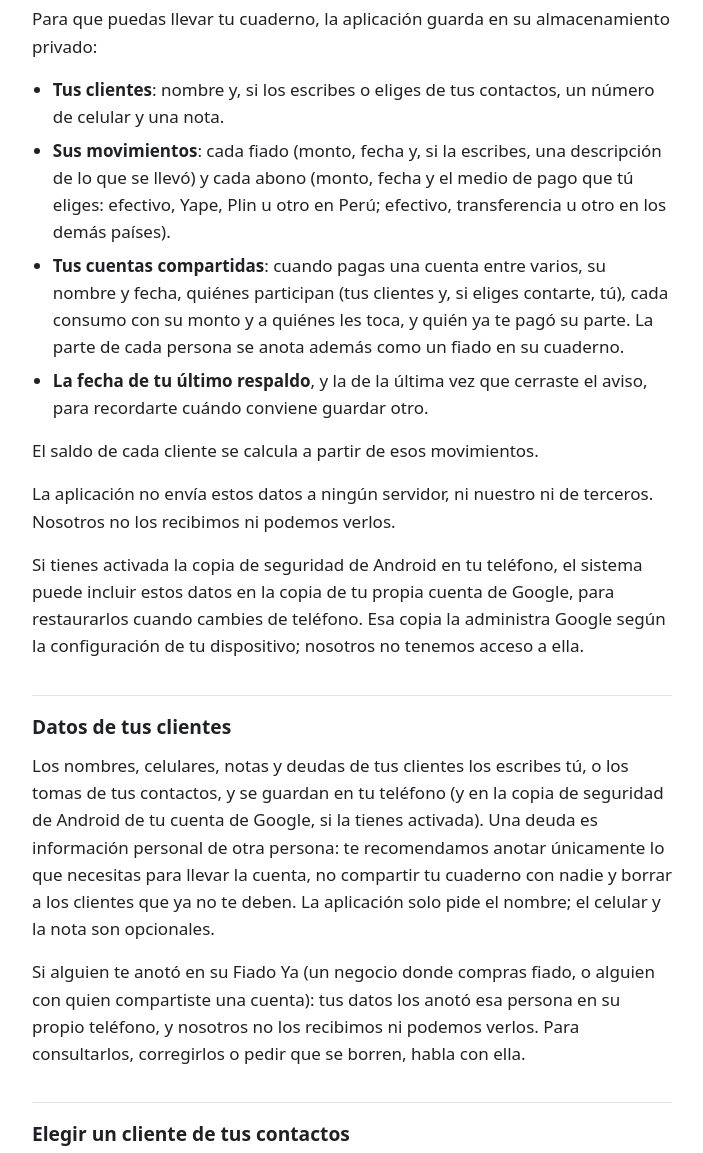
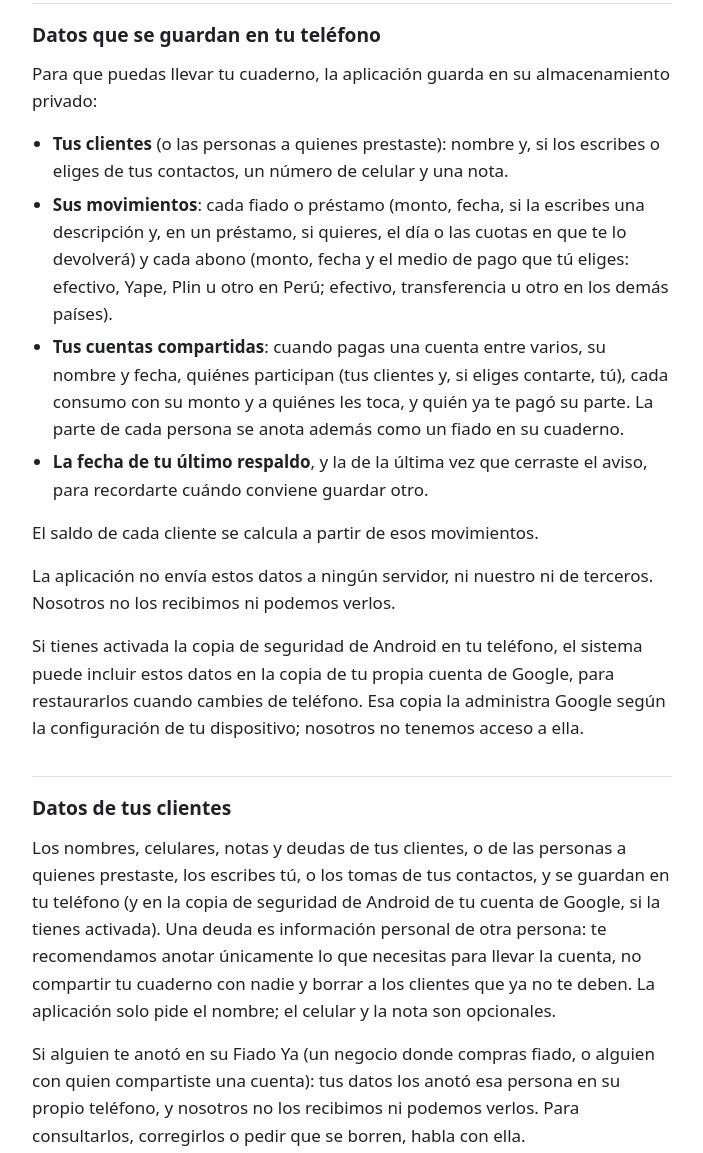
Before and after one commit to anchayhua/apps, a plain HTML site: page fiado-ya/privacidad/index.html in a window 1280 px wide. Shown: the part 1100-2253 px from the top of the page, without its empty margins (288-991 px from the left). Drawn offline with Linux system fonts and the light colour scheme.

Commit message:
docs(fiado-ya): mention loans and their due dates or installments in the privacy policy

```diff
--- a/fiado-ya/privacidad/index.html
+++ b/fiado-ya/privacidad/index.html
@@ -28,7 +28,7 @@ footer { margin-top: 3rem; color: var(--suave); font-size: 0.9rem; }
 <a class="volver" href="../../">← Todas las apps</a>
 <h1>Política de privacidad de Fiado Ya</h1>
 <p><strong>Vigente desde:</strong> 19 de noviembre de 2026</p>
-<p>Fiado Ya es una aplicación para Android que sirve como cuaderno de fiados: anotas lo que tus clientes se llevan fiado, lo que te abonan y cuánto te debe cada uno, en la moneda del país que elijas. También puedes anotar las cuentas que pagas entre varias personas y la parte de cada una. Esta política explica qué datos trata la aplicación, cuáles no, y qué puedes hacer con ellos.</p>
+<p>Fiado Ya es una aplicación para Android que sirve como cuaderno de fiados: anotas lo que tus clientes se llevan fiado, lo que te abonan y cuánto te debe cada uno, en la moneda del país que elijas. También puedes anotar las cuentas que pagas entre varias personas y la parte de cada una, y la plata que tú le prestas a alguien, con el día o las cuotas en que te la devolverá: la aplicación no da préstamos ni calcula intereses, solo lo anota. Esta política explica qué datos trata la aplicación, cuáles no, y qué puedes hacer con ellos.</p>
 <p>Fiado Ya solo anota y suma. No cobra, no presta ni mueve dinero, y no se conecta con bancos ni con billeteras digitales como Yape o Plin. WhatsApp, Yape y Plin son marcas de sus respectivos dueños; Fiado Ya no está afiliada a ellas.</p>
 <h2>Quién es el responsable</h2>
 <ul>
@@ -47,8 +47,8 @@ footer { margin-top: 3rem; color: var(--suave); font-size: 0.9rem; }
 <h2>Datos que se guardan en tu teléfono</h2>
 <p>Para que puedas llevar tu cuaderno, la aplicación guarda en su almacenamiento privado:</p>
 <ul>
-<li><strong>Tus clientes</strong>: nombre y, si los escribes o eliges de tus contactos, un número de celular y una nota.</li>
-<li><strong>Sus movimientos</strong>: cada fiado (monto, fecha y, si la escribes, una descripción de lo que se llevó) y cada abono (monto, fecha y el medio de pago que tú eliges: efectivo, Yape, Plin u otro en Perú; efectivo, transferencia u otro en los demás países).</li>
+<li><strong>Tus clientes</strong> (o las personas a quienes prestaste): nombre y, si los escribes o eliges de tus contactos, un número de celular y una nota.</li>
+<li><strong>Sus movimientos</strong>: cada fiado o préstamo (monto, fecha, si la escribes una descripción y, en un préstamo, si quieres, el día o las cuotas en que te lo devolverá) y cada abono (monto, fecha y el medio de pago que tú eliges: efectivo, Yape, Plin u otro en Perú; efectivo, transferencia u otro en los demás países).</li>
 <li><strong>Tus cuentas compartidas</strong>: cuando pagas una cuenta entre varios, su nombre y fecha, quiénes participan (tus clientes y, si eliges contarte, tú), cada consumo con su monto y a quiénes les toca, y quién ya te pagó su parte. La parte de cada persona se anota además como un fiado en su cuaderno.</li>
 <li><strong>La fecha de tu último respaldo</strong>, y la de la última vez que cerraste el aviso, para recordarte cuándo conviene guardar otro.</li>
 </ul>
@@ -56,14 +56,14 @@ footer { margin-top: 3rem; color: var(--suave); font-size: 0.9rem; }
 <p>La aplicación no envía estos datos a ningún servidor, ni nuestro ni de terceros. Nosotros no los recibimos ni podemos verlos.</p>
 <p>Si tienes activada la copia de seguridad de Android en tu teléfono, el sistema puede incluir estos datos en la copia de tu propia cuenta de Google, para restaurarlos cuando cambies de teléfono. Esa copia la administra Google según la configuración de tu dispositivo; nosotros no tenemos acceso a ella.</p>
 <h2>Datos de tus clientes</h2>
-<p>Los nombres, celulares, notas y deudas de tus clientes los escribes tú, o los tomas de tus contactos, y se guardan en tu teléfono (y en la copia de seguridad de Android de tu cuenta de Google, si la tienes activada). Una deuda es información personal de otra persona: te recomendamos anotar únicamente lo que necesitas para llevar la cuenta, no compartir tu cuaderno con nadie y borrar a los clientes que ya no te deben. La aplicación solo pide el nombre; el celular y la nota son opcionales.</p>
+<p>Los nombres, celulares, notas y deudas de tus clientes, o de las personas a quienes prestaste, los escribes tú, o los tomas de tus contactos, y se guardan en tu teléfono (y en la copia de seguridad de Android de tu cuenta de Google, si la tienes activada). Una deuda es información personal de otra persona: te recomendamos anotar únicamente lo que necesitas para llevar la cuenta, no compartir tu cuaderno con nadie y borrar a los clientes que ya no te deben. La aplicación solo pide el nombre; el celular y la nota son opcionales.</p>
 <p>Si alguien te anotó en su Fiado Ya (un negocio donde compras fiado, o alguien con quien compartiste una cuenta): tus datos los anotó esa persona en su propio teléfono, y nosotros no los recibimos ni podemos verlos. Para consultarlos, corregirlos o pedir que se borren, habla con ella.</p>
 <h2>Elegir un cliente de tus contactos</h2>
 <p>Si tocas "Elegir de mis contactos", se abre la agenda de tu teléfono para que elijas a una persona. Android le entrega a la aplicación solo el nombre y el número del contacto que elegiste: la aplicación no pide permiso para leer tus contactos y no ve el resto de tu agenda. Ese nombre y ese número se guardan en tu cuaderno como si los hubieras escrito, y puedes cambiarlos.</p>
 <h2>Llamar a un cliente</h2>
 <p>Si tocas "Llamar", la aplicación abre el marcador de tu teléfono con el número del cliente ya escrito. La llamada la haces tú desde ahí; la aplicación no llama sola ni pide permiso para hacer llamadas.</p>
 <h2>Recordatorios por WhatsApp</h2>
-<p>Cuando tocas "Recordar por WhatsApp", la aplicación abre WhatsApp con un mensaje ya escrito que incluye el nombre del cliente y su saldo. Si anotaste su celular, se abre el chat con ese número; si no, WhatsApp te pregunta a quién enviarlo. El mensaje no se envía solo: puedes cambiarlo o no enviarlo. Desde que se abre WhatsApp, el mensaje lo maneja WhatsApp según sus propias condiciones. Si WhatsApp no está instalado en tu teléfono, el enlace se abre en tu navegador y el nombre, el saldo y, si lo anotaste, el celular del cliente llegan a WhatsApp por internet, dentro de ese enlace. Fiado Ya no envía ese mensaje a ningún otro lugar.</p>
+<p>Cuando tocas "Recordar por WhatsApp", la aplicación abre WhatsApp con un mensaje ya escrito que incluye el nombre del cliente y su saldo o, si le prestaste, el monto pendiente del préstamo y desde qué día. Si anotaste su celular, se abre el chat con ese número; si no, WhatsApp te pregunta a quién enviarlo. El mensaje no se envía solo: puedes cambiarlo o no enviarlo. Desde que se abre WhatsApp, el mensaje lo maneja WhatsApp según sus propias condiciones. Si WhatsApp no está instalado en tu teléfono, el enlace se abre en tu navegador y el nombre, el saldo y, si lo anotaste, el celular del cliente llegan a WhatsApp por internet, dentro de ese enlace. Fiado Ya no envía ese mensaje a ningún otro lugar.</p>
 <p>Cuando tocas "Enviar por WhatsApp" en una cuenta compartida, o "Guardar y enviar por WhatsApp" al guardarla, la aplicación abre WhatsApp sin un número, con un mensaje ya escrito: el nombre de la cuenta, su fecha y su total, y el nombre de cada participante con lo que le toca, de qué consumos sale y si ya pagó, también tu parte. WhatsApp te pregunta a quién o a qué grupo enviarlo, y el mensaje tampoco se envía solo. Lo mismo que con los recordatorios: desde que se abre WhatsApp, o el navegador si WhatsApp no está instalado, el mensaje lo maneja WhatsApp.</p>
 <h2>Respaldo</h2>
 <p>Cuando tocas "Guardar respaldo", la aplicación crea un archivo con todo tu cuaderno (tus clientes, sus movimientos y tus cuentas compartidas) y abre el diálogo del sistema para que elijas dónde guardarlo: en tu teléfono, en Google Drive u otro servicio que tengas. El archivo no está cifrado: guárdalo en un lugar que solo tú controles. Para restaurar, eliges el archivo con el diálogo del sistema; la aplicación lo lee y te muestra qué contiene antes de reemplazar tu cuaderno.</p>
```
